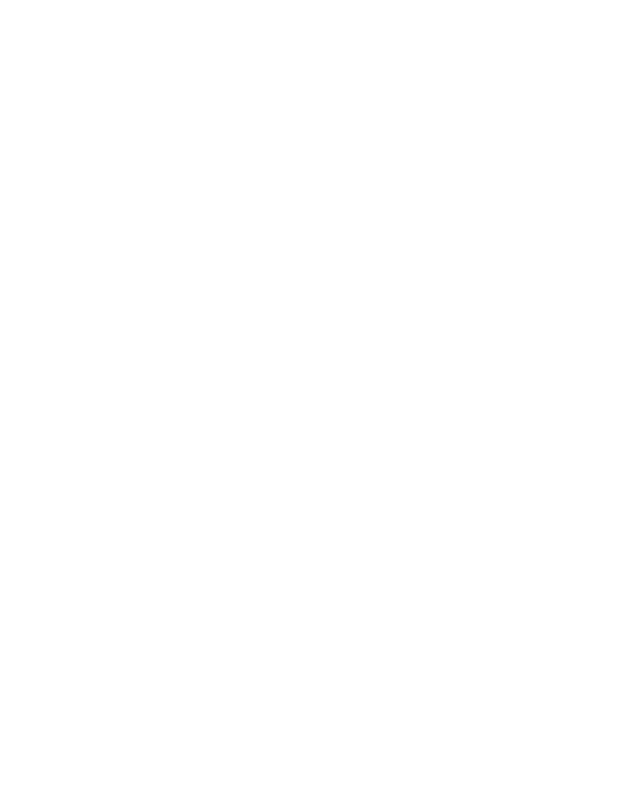
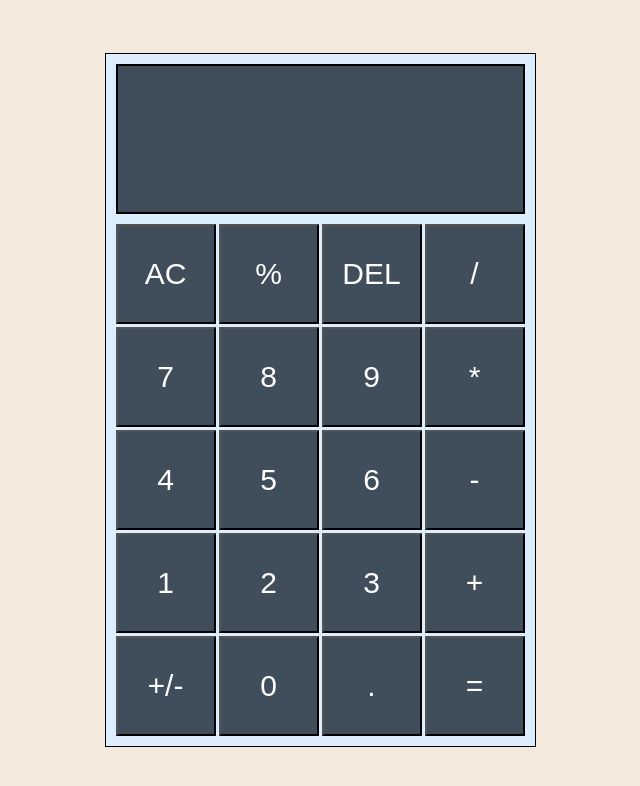
Before and after one commit to KhaledElbasiouni/odin-calculator, a plain HTML site: page index.html in a window 1280 px wide. Shown: the whole page, without its empty margins (320-960 px from the left). Drawn offline with Linux system fonts and the light colour scheme.

Commit message:
Build calculator body

```diff
--- a/index.html
+++ b/index.html
@@ -9,6 +9,40 @@
         <link rel="stylesheet" href="./styles.css">
     </head>
     <body>
-
+        <div class="calc-body">
+            <div class="result"></div>
+            <div class="num-pad">
+                <div class="row">
+                    <button type="button" class="clear">AC</button>
+                    <button type="button" class="percent">%</button>
+                    <button type="button" class="delete">DEL</button>
+                    <button type="button" class="operator">/</button>
+                </div>
+                <div class="row">
+                    <button type="button" class="operand">7</button>
+                    <button type="button" class="operand">8</button>
+                    <button type="button" class="operand">9</button>
+                    <button type="button" class="operator">*</button>
+                </div>
+                <div class="row">
+                    <button type="button" class="operand">4</button>
+                    <button type="button" class="operand">5</button>
+                    <button type="button" class="operand">6</button>
+                    <button type="button" class="operator">-</button>
+                </div>
+                <div class="row">
+                    <button type="button" class="operand">1</button>
+                    <button type="button" class="operand">2</button>
+                    <button type="button" class="operand">3</button>
+                    <button type="button" class="operator">+</button>
+                </div>
+                <div class="row">
+                    <button type="button" class="sign">+/-</button>
+                    <button type="button" class="operand">0</button>
+                    <button type="button" class="decimal">.</button>
+                    <button type="button" class="equal">=</button>
+                </div>
+            </div>
+        </div>
     </body>
 </html>
--- a/styles.css
+++ b/styles.css
@@ -2,4 +2,53 @@
     padding: 0;
     margin: 0;
     box-sizing: border-box;
+
+    --primary-color: #F3E9DC;
+    --secondary-color: #404E5C;
+    --tertiary-color: #DCEDFF
 }
+body {
+    display: flex;
+    justify-content: center;
+    align-items: center;
+    height: 100vh;
+    background-color: var(--primary-color);
+}
+
+.calc-body{
+    border: solid black 1px;
+    display: flex;
+    flex-direction: column;
+    background-color: #DCEDFF;
+    padding: 10px;
+    gap: 10px;
+}
+
+.result {
+    border: solid black 2px;
+    padding: 20px;
+    background-color: white;
+    height: 150px;
+    background-color: var(--secondary-color);
+}
+
+.num-pad{
+    display: flex;
+    flex-direction: column;
+    background-color: var(--tertiary-color);
+    gap: 3px;
+}
+
+.row {
+    display: flex;
+    justify-content: space-between;
+    gap: 3px;
+}
+
+button{
+    width: 100px;
+    height: 100px;
+    font-size: 30px;
+    background-color: var(--secondary-color);
+    color: white;
+}
```
